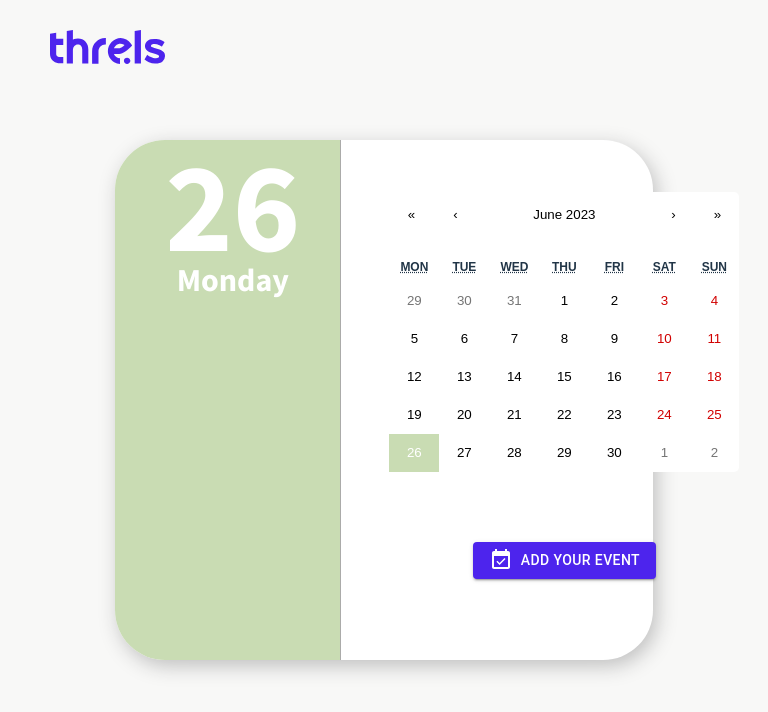
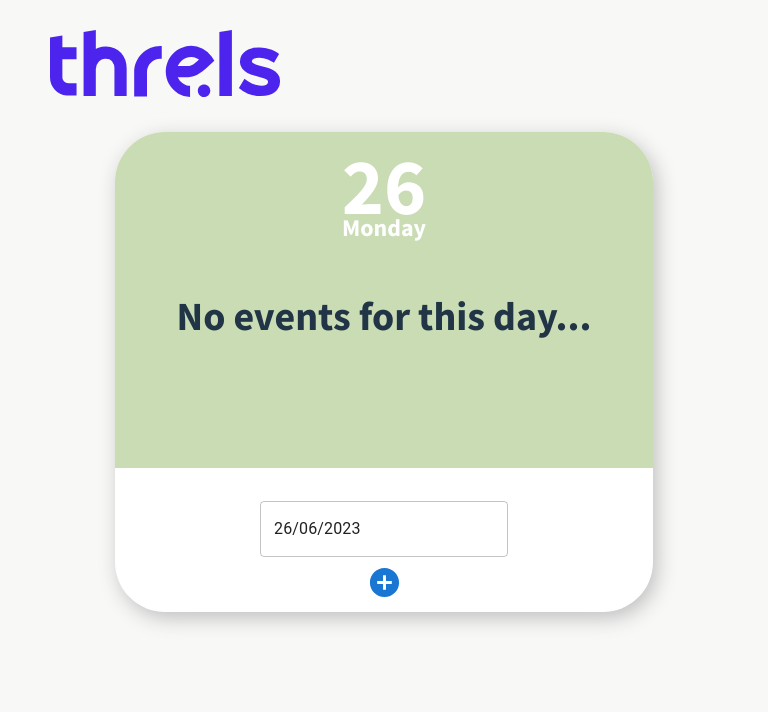
Before and after one commit to fmaraposo/threls-client, a React (Vite) app: page / in a window 768 px wide. Shown: the top 712 px of the page. Built offline with nearby package versions, Linux system fonts and the light colour scheme; no server answers.

Commit message:
make it  responsive for tablet and show message  if there are  no events for that day

```diff
--- a/src/App.css
+++ b/src/App.css
@@ -238,8 +238,9 @@ li {
 	color: #ffff !important;
 }
 
+/* For Mobile */
+
 @media (max-width: 760px) {
-	/* For Mobile */
 	html {
 		height: 100vh;
 		display: flex;
@@ -308,6 +309,11 @@ li {
 
 	.list-events {
 		padding: 0 20px;
+	}
+
+	.list-events__no-events-message {
+		font-size: 25px;
+		text-align: center;
 	}
 
 	.event-item__container-parent {
@@ -386,6 +392,151 @@ li {
 	}
 }
 
+/* For tablet */
 @media (min-width: 761px) and (max-width: 1200px) {
-	/* For tablet */
+	html {
+		height: 100vh;
+		display: flex;
+		justify-content: center;
+	}
+
+	body {
+		display: block !important;
+	}
+
+	#root {
+		margin: 50px 0px;
+		height: 60vh;
+		max-width: unset;
+		display: flex;
+		justify-content: center;
+	}
+
+	.logo {
+		width: 30%;
+	}
+
+	.alert {
+		width: fit-content;
+		font-size: 12px !important;
+		background-color: rgba(204, 41, 54, 0.8) !important;
+		top: 30px;
+		right: 15px;
+	}
+
+	.alert__icon {
+		font-size: 20px !important;
+	}
+
+	.alert__cancel-icon {
+		font-size: 20px !important;
+	}
+
+	.app__container {
+		height: 100%;
+		display: flex;
+		flex-direction: column;
+		margin: 50px 0px;
+	}
+
+	.events-list__container {
+		width: 100%;
+		height: 70%;
+		padding-right: 0px;
+		border-top-right-radius: 50px;
+		border-bottom-right-radius: 0px;
+		border-bottom-left-radius: 0px;
+	}
+
+	.events {
+		padding: 30px 0px 10px 0px;
+	}
+
+	.day {
+		font-size: 5em;
+	}
+
+	.weekDay {
+		font-size: 1.5em;
+	}
+
+	.list-events {
+		padding: 0 20px;
+	}
+
+	.list-events__no-events-message {
+		font-size: 40px;
+		text-align: center;
+	}
+
+	.event-item__container-parent {
+		display: flex;
+		justify-content: center;
+	}
+
+	.event-item__container {
+		display: block;
+		max-height: 8vh;
+		width: 85%;
+		display: flex;
+	}
+
+	.event-item__actions {
+		margin-right: 5px;
+	}
+
+	.event-item__actions > svg {
+		margin-right: 5px;
+	}
+
+	.event-item__details > span {
+		font-size: 14px;
+		margin-right: 20px;
+	}
+
+	.event-item__details > span:last-child {
+		margin-right: 0px;
+	}
+
+	.calendar {
+		border-left: none;
+		border: none;
+		height: 30%;
+		padding: 0px 20px;
+		display: flex;
+		flex-direction: column;
+		align-items: center;
+		justify-content: center;
+	}
+
+	.react-calendar {
+		display: none;
+	}
+
+	.calendar__container__content > .MuiFormControl-root {
+		display: block;
+	}
+
+	.calendar__container__content {
+		flex-basis: 0px;
+		padding-top: 0px;
+		margin-top: 0px;
+	}
+
+	.calendar__container__add {
+		margin-top: 1vh;
+	}
+
+	.calendar__container__add > svg {
+		display: block;
+	}
+
+	.calendar__container__add > button {
+		display: none;
+	}
+
+	.model-dialog {
+		width: 80vw;
+		transform: translate(-50%, -80%);
+	}
 }
--- a/src/components/Events/EventsList.jsx
+++ b/src/components/Events/EventsList.jsx
@@ -4,7 +4,6 @@ import { getEventsOfToday } from '../../utils/RequestFunctions'
 import { parseISO } from 'date-fns'
 
 const EventsList = ({ date, events, setEvents, setOpenModal, setEditEvent }) => {
-
 	useEffect(() => {
 		async function getTodayEvents(date) {
 			const response = await getEventsOfToday(date)
@@ -28,16 +27,18 @@ const EventsList = ({ date, events, setEvents, setOpenModal, setEditEvent }) =>
 					<h1 className="day">{date.getUTCDate()}</h1>
 					<span className="weekDay">{getWeekDay(date)}</span>
 				</div>
-				{events.length > 0 && (
-					<ul className="list-events">
+				<ul className="list-events">
+					{events.length > 0 ? (
 						<EventItem
 							events={events}
 							setEvents={setEvents}
 							setOpenModal={setOpenModal}
 							setEditEvent={setEditEvent}
 						/>
-					</ul>
-				)}
+					) : (
+						<h1 className='list-events__no-events-message'>No events for this day...</h1>
+					)}
+				</ul>
 			</section>
 		</div>
 	)
```
